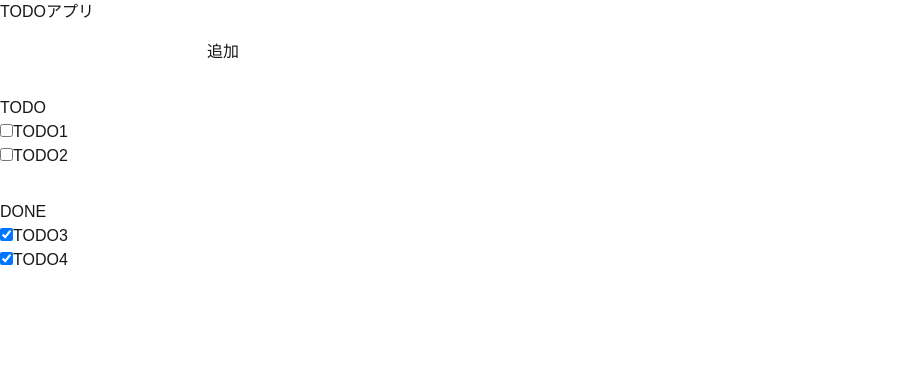
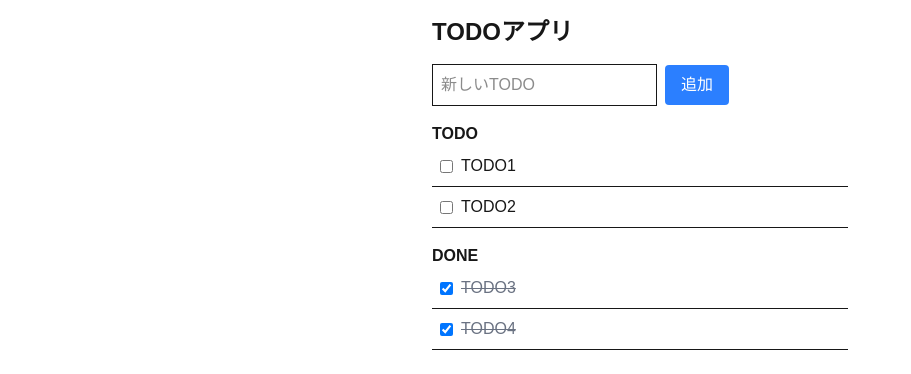
Before and after one commit to kjstudy98/nextjs-todo, a Next.js app: page / in a window 1280 px wide. Shown: the top 374 px of the page, without its empty margins (0-911 px from the left). Built offline with nearby package versions, Linux system fonts and the light colour scheme.

Commit message:
Modefy design

```diff
--- a/src/app/page.tsx
+++ b/src/app/page.tsx
@@ -3,11 +3,17 @@
 import TodoCard from "@/components/TodoCard";
 import { useState } from "react";
 
-const sampleTodos = [
-  { title: "TODO1", status: false },
-  { title: "TODO2", status: false },
-  { title: "TODO3", status: true },
-  { title: "TODO4", status: true },
+interface Todo {
+  id: string;
+  title: string;
+  status: boolean;
+}
+
+const sampleTodos: Todo[] = [
+  { id: "001", title: "TODO1", status: false },
+  { id: "002", title: "TODO2", status: false },
+  { id: "003", title: "TODO3", status: true },
+  { id: "004", title: "TODO4", status: true },
 ];
 
 export default function TodoManagement() {
@@ -19,16 +25,23 @@ export default function TodoManagement() {
   };
 
   const onClickAdd = () => {
-    const newTodos = [...todos];
-    newTodos.push({ title: inputTodo, status: false });
-    console.log({ newTodos });
+    // TODO: 空白の場合にバリデーションで弾く
+
+    const newTodo: Todo = {
+      id: self.crypto.randomUUID(),
+      title: inputTodo.trim(),
+      status: false,
+    };
+
+    const newTodos = [...todos, newTodo];
     setTodos(newTodos);
+    setInputTodo("");
   };
 
   const onChangeStatus = (title: string) => {
     const newTodos = todos.map((todo) => {
       if (todo.title === title) {
-        return { title: todo.title, status: !todo.status };
+        return { id: todo.id, title: todo.title, status: !todo.status };
       } else {
         return todo;
       }
@@ -37,21 +50,28 @@ export default function TodoManagement() {
   };
 
   return (
-    <div>
-      <h1>TODOアプリ</h1>
-      <div className="py-4">
+    <div className="max-w-md mx-auto p-4">
+      <h1 className="text-2xl font-bold mb-4">TODOアプリ</h1>
+      <div className="mb-4">
         <input
           type="text"
           title="todo"
           name="todo"
           value={inputTodo}
           onChange={(e) => onChangeInputTodo(e.target.value)}
+          className="border p-2 mr-2"
+          placeholder="新しいTODO"
         />
-        <button onClick={onClickAdd}>追加</button>
+        <button
+          onClick={onClickAdd}
+          className="bg-blue-500 text-white px-4 py-2 rounded"
+        >
+          追加
+        </button>
       </div>
 
-      <div className="py-4">
-        <p>TODO</p>
+      <div className="mb-4">
+        <p className="font-bold">TODO</p>
         {todos
           .filter((todo) => !todo.status)
           .map((todo, idx) => (
@@ -64,8 +84,8 @@ export default function TodoManagement() {
           ))}
       </div>
 
-      <div className="py-4">
-        <p>DONE</p>
+      <div className="mb-4">
+        <p className="font-bold">DONE</p>
         {todos
           .filter((todo) => todo.status)
           .map((todo, idx) => (
--- a/src/components/TodoCard.tsx
+++ b/src/components/TodoCard.tsx
@@ -10,15 +10,18 @@ const TodoCard = (props: TodoCardProps) => {
   const { title, status, onChangeStatus } = props;
 
   return (
-    <div>
+    <div className="flex items-center p-2 border-b">
       <input
         type="checkbox"
         title="status"
         name="status"
         onChange={() => onChangeStatus(title)}
         checked={status}
+        className="mr-2"
       />
-      {title}
+      <span className={status ? "line-through text-gray-500" : ""}>
+        {title}
+      </span>
     </div>
   );
 };
```
